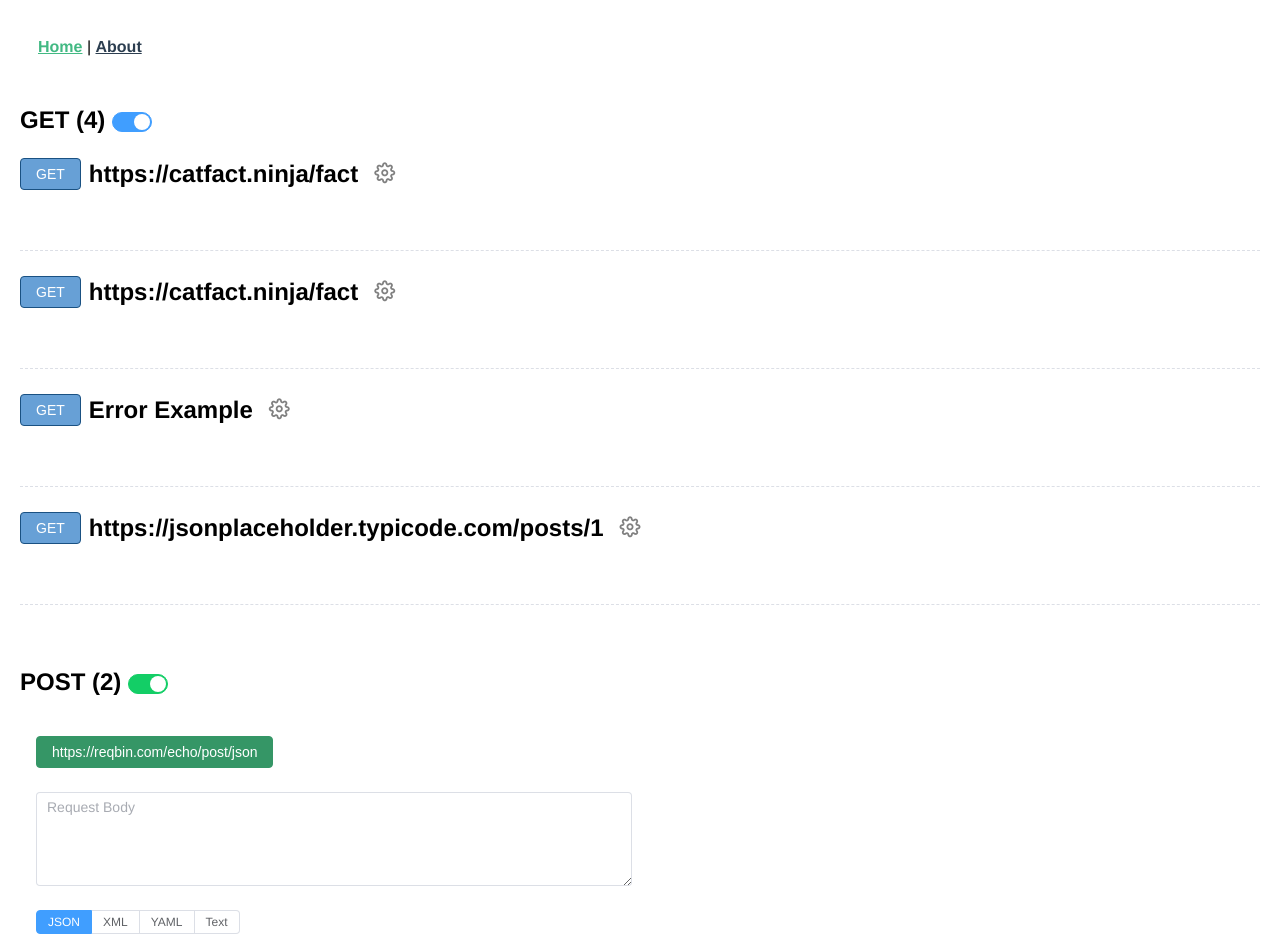
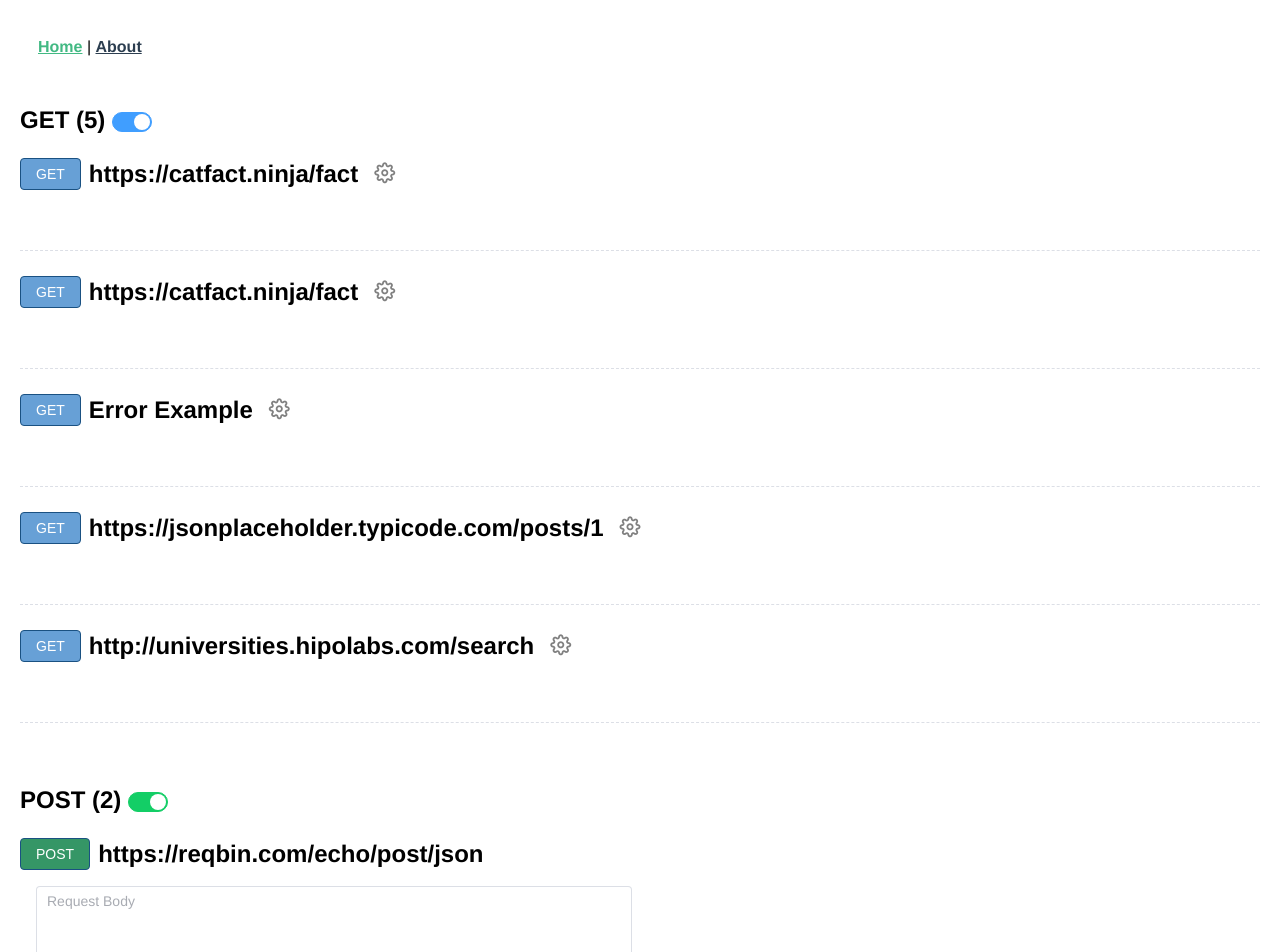
Before and after one commit to ShaneeH/API-Explorer, a Vue app: page / in a window 1280 px wide. Shown: the top 952 px of the page. Built offline with nearby package versions, Linux system fonts and the light colour scheme; what vue-code-highlight, vue3-highlightjs would draw is missing.

Commit message:
added new GET feaures

```diff
--- a/src/components/GET.vue
+++ b/src/components/GET.vue
@@ -1,20 +1,19 @@
 <template>
   <div style="display: flex; align-items: center; gap: 8px;">
-  <el-button
-    :style="{ backgroundColor: 'rgb(103, 160, 214', borderColor: 'rgb(26, 81, 130)', color: '#ffffff' }"
-    @click="sendGET"
-    :loading="loading"
-  >
+    <el-button :style="{ backgroundColor: 'rgb(103, 160, 214', borderColor: 'rgb(26, 81, 130)', color: '#ffffff' }"
+      @click="sendGET" :loading="loading">
       {{ loading ? 'Loading...' : get }}
     </el-button>
 
     <h2 style="margin: 0;">{{ endpointRef }}</h2>
     <div v-if="displayOptions == false">
-    <i class="pi pi-cog" style="color: gray; margin-left: 8px; cursor: pointer; font-size: 21px;" @click="showOptions"></i>
+      <i class="pi pi-cog" style="color: gray; margin-left: 8px; cursor: pointer; font-size: 21px;"
+        @click="showOptions"></i>
     </div>
 
     <div v-if="displayOptions == true">
-    <i class="pi pi-sort-amount-up" style="color: gray; margin-left: 8px; cursor: pointer; font-size: 21px;" @click="showOptions"></i>
+      <i class="pi pi-sort-amount-up" style="color: gray; margin-left: 8px; cursor: pointer; font-size: 21px;"
+        @click="showOptions"></i>
     </div>
 
 
@@ -25,6 +24,7 @@
   <div v-if="response.code && !loading">
     <p :class="{ 'green-text': response.isSuccess, 'red-text': !response.isSuccess }">
       <i v-if="response.isSuccess" class="pi pi-check-square" style="color: gray; margin-right: 6px; "></i>
+
       <i v-if="!response.isSuccess" class="pi pi-exclamation-triangle" style="color: gray; margin-right: 4px; "></i>
       {{ response.code }} - {{ response.isSuccess ? 'Success ' : response.errMessage }}
 
@@ -33,7 +33,7 @@
       <i class="pi pi-clock" style="color: gray; margin-left: 6px;"></i>
       <span v-if="response.time !== null" style="margin-left: 6px;">{{ response.time }} ms</span>
     </p>
-
+    <i v-if="response.isSuccess" class="pi pi-copy" style="color: gray; margin-right: 6px; "></i>
     <!-- The API RESPONSE DISPLAY -->
     <div v-if="response.isSuccess && response.data">
       <code-highlight language="javascript">
--- a/src/components/OptionsMenu.vue
+++ b/src/components/OptionsMenu.vue
@@ -1,9 +1,9 @@
 <template>
-    <el-tabs type="border-card" class="demo-tabs">
+    <el-tabs type="border-card" class="demo-tabs" style="max-width: 550px; width: 100%; margin-right: 10px;">
         <!-- AUTHENTICATION  TAB -->
         <el-tab-pane label="Authentication">
             <el-input v-model="apiKey" placeholder="Enter API Key"
-                style="max-width: 300px; width: 100%; margin-right: 10px;" />
+                style="max-width: 300px; width: 100%; margin-left: 10px;" />
             <el-button type="warning" @click="onAuthClick" text bg>Add Key</el-button>
         </el-tab-pane>
         <!-- END OF AUTHENTICATION TAB -->
@@ -12,14 +12,19 @@
         <el-tab-pane v-if="methodType === 'GET'" label="Params">
             <el-button type="warning" @click="addParams" text bg>Add New Param</el-button>
             <div v-if="paramsNum > 0">
+                <br>
                 <div v-for="( index) in paramsNum" :key="index">
-                    <el-input v-model="apiKey" placeholder="name"
+                    <el-input v-model="params.name" placeholder="name"
                         style="max-width: 180px; width: 100%; margin-right: 10px;" />
-                    <el-input v-model="apiKey" placeholder="value"
+                    <el-input v-model="params.value" placeholder="value"
                         style="max-width: 180px; width: 100%; margin-right: 10px;" />
-                    <button>Set</button>
+                    <el-button @click="setParams(params.name, params.value)">Set</el-button>
+                    <i class="pi pi-trash" style="color: gray; margin-left: 10px; cursor: pointer; font-size: 14px;"></i>
+
                 </div>
+
             </div>
+
         </el-tab-pane>
         <br>
         <!-- END OF ADD PARAMS TAB -->
@@ -41,14 +46,20 @@
 import { ref } from 'vue';
 
 const paramsNum = ref(0);
-const params = ref([]);
+const params = ref([{ name: '', value: '' }]);
+const params_total = ref([]);
 
 function addParams() {
     paramsNum.value = paramsNum.value + 1;
 }
 
-function setParams() {
-    //We send the params back to the GET Component
+function setParams(name, value) {
+    let param = `${name}=${value}`;
+    params_total.value.push(param);
+
+    console.log(param);
+    console.log(params_total.value);
+
 }
 
 
--- a/src/components/POST.vue
+++ b/src/components/POST.vue
@@ -1,13 +1,13 @@
 <template>
+    <div style="display: flex; align-items: center; gap: 8px;">
+        <el-button :style="{ backgroundColor: 'rgb(53, 150, 102)', borderColor: 'rgb(26, 81, 130)', color: '#ffffff' }"
+            @click="sendGET" :loading="loading">
+            POST
+        </el-button>
+
+        <h2 style="margin: 0;">{{ endpointRef }}</h2>
+    </div>
     <div class="api-container">
-        <!-- Header -->
-        <div class="header">
-            <el-button
-                :style="{ backgroundColor: 'rgb(53, 150, 102)', borderColor: 'rgb(53, 150, 102)', color: '#fff' }"
-                @click="sendPOST">
-                {{ endpointRef }}
-            </el-button>
-        </div>
 
         <!-- Request Body and Response -->
         <div class="main-content">
--- a/src/config/endpoints.js
+++ b/src/config/endpoints.js
@@ -5,7 +5,8 @@ export const endPoints = {
     'https://catfact.ninja/fact',
     'https://catfact.ninja/fact',
     'Error Example',
-   ' https://jsonplaceholder.typicode.com/posts/1'
+    'https://jsonplaceholder.typicode.com/posts/1',
+    'http://universities.hipolabs.com/search'
   ],
   POST_Methods: [
     'https://reqbin.com/echo/post/json',
--- a/src/services/methods.js
+++ b/src/services/methods.js
@@ -2,7 +2,7 @@ import axios from 'axios';
 
 // Base configuration for Axios
 const apiClient = axios.create({
-    timeout: 8000, // Default timeout
+    timeout: 5000, // Default timeout
     headers: {
         'Content-Type': 'application/json',
     },
```
Lines whose indentation alone changed are shown as unchanged.
